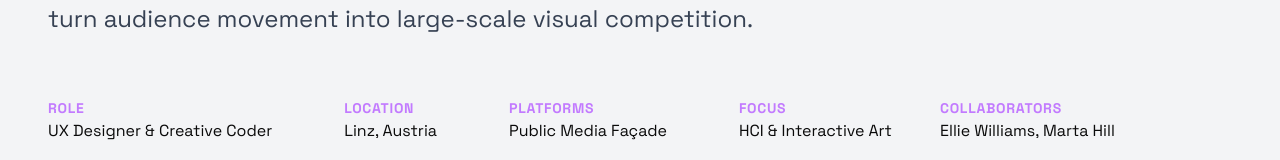
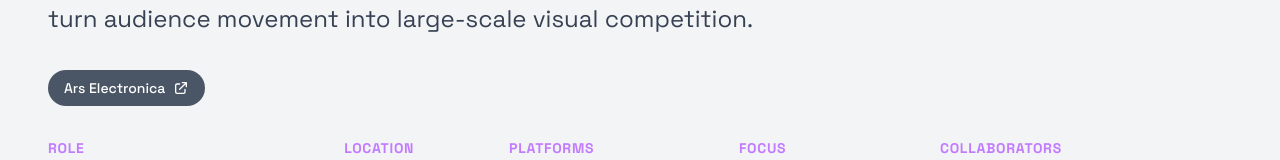
Before and after one commit to aspentabar/personalPortfolio, a React (Vite) app: page /projects/ColorQuandary in a window 1280 px wide. Shown: the part 290-450 px from the top of the page. Built offline with nearby package versions, Linux system fonts and the light colour scheme.

Commit message:
i save often bc i am scared

```diff
--- a/src/pages/projects/ColorQuandary.jsx
+++ b/src/pages/projects/ColorQuandary.jsx
@@ -73,9 +73,21 @@
                 Color Quandary
               </h1>
 
-              <p className="text-xl md:text-2xl text-gray-700 leading-relaxed max-w-4xl mb-15">
+              <p className="text-xl md:text-2xl text-gray-700 leading-relaxed max-w-4xl mb-8">
               An interactive installation exploring how human computer interactions can turn audience movement into large-scale visual competition.
               </p>
+
+              <a
+                href="https://ars.electronica.art/futurelab/en/projects-northeastern-university-2023/"
+                target="_blank"
+                rel="noopener noreferrer"
+                className="inline-flex items-center gap-2 px-4 py-2 bg-gray-600 hover:bg-gray-700 text-white rounded-full font-medium transition-colors text-sm"
+              >
+                Ars Electronica
+                <svg className="w-4 h-4" fill="none" stroke="currentColor" viewBox="0 0 24 24" xmlns="http://www.w3.org/2000/svg">
+                  <path strokeLinecap="round" strokeLinejoin="round" strokeWidth={2} d="M10 6H6a2 2 0 00-2 2v10a2 2 0 002 2h10a2 2 0 002-2v-4M14 4h6m0 0v6m0-6L10 14" />
+                </svg>
+              </a>
             </div>
           </RevealOnScroll>
 
```
